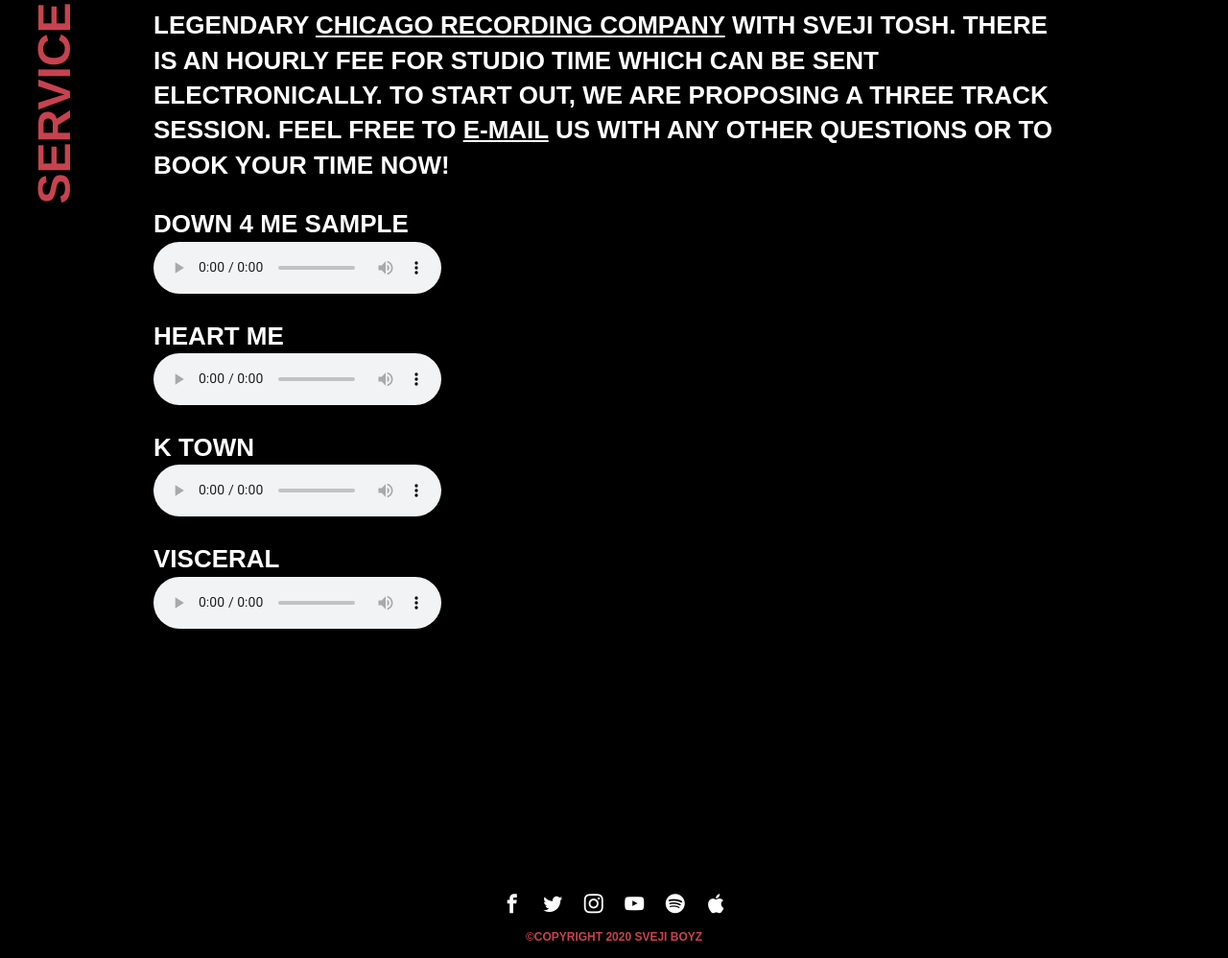
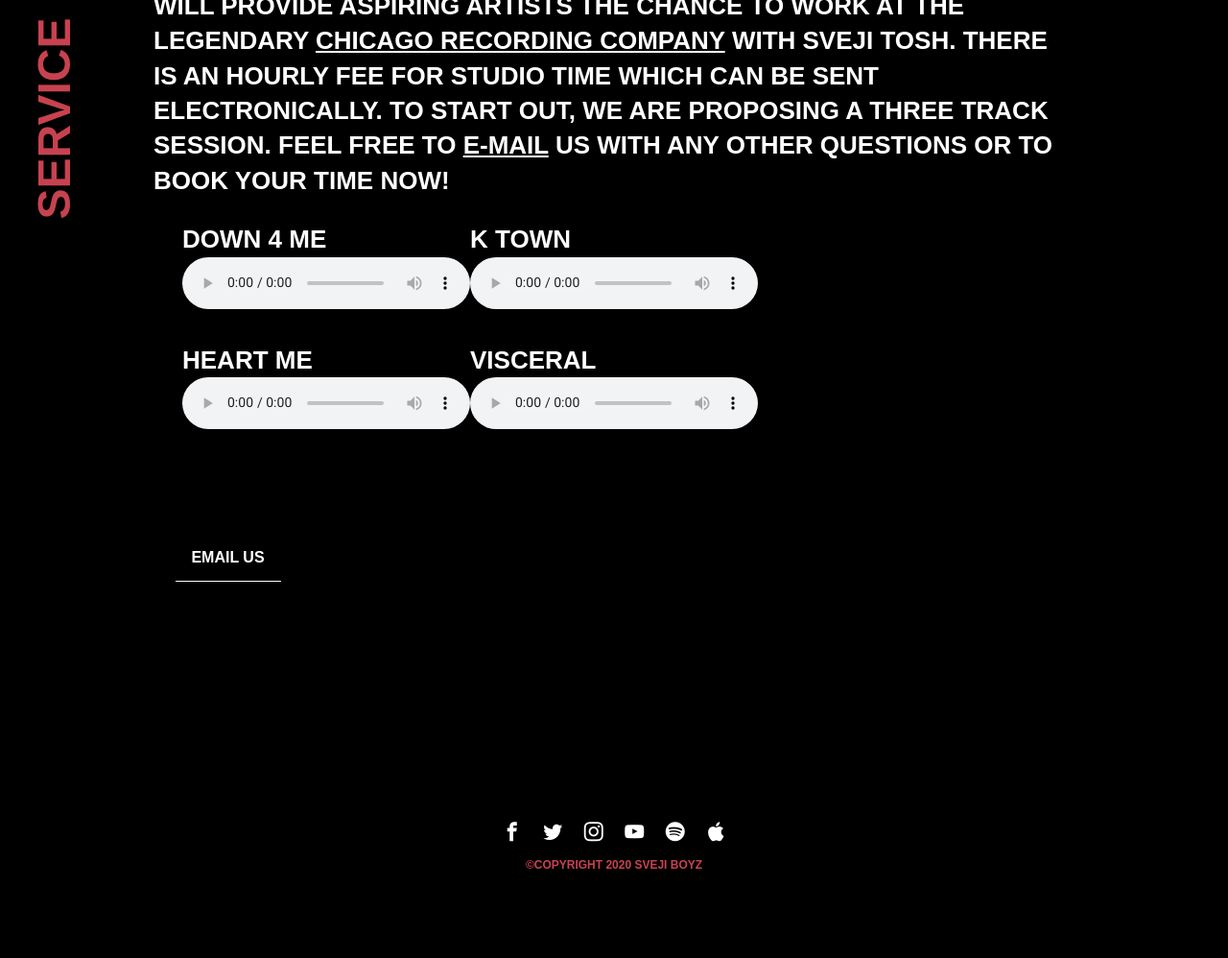
Before and after one commit to jchianelli7/sveji-2.0, a plain HTML site: page main.html in a window 1280 px wide. Shown: the part 3302-4300 px from the top of the page at 96% size. After the commit the page ends 4225 px from the top, so only its background shows below. Drawn offline with nearby package versions, Linux system fonts and the light colour scheme; files whose address does not match are found by name; a web font is replaced by a local one.

Commit message:
[FEATURE] email us

```diff
--- a/main.html
+++ b/main.html
@@ -1,11 +1,4 @@
-<style>
-    @media only screen and (max-width: 768px) {
-        #ppUpdateLightbox {
-            padding: 15px;
-            font-size: 8px;
-        }
-    }
-</style>
+
 <!DOCTYPE html>
 <html>
 
@@ -30,6 +23,34 @@
     <link rel="stylesheet" type="text/css" href="css/header-54.css">
     <link rel="stylesheet" type="text/css" href="css/songkick-1585330700.css">
     <!--<link rel="stylesheet" type="text/css" href="css/shutter.css">-->
+    <link rel="stylesheet" type="text/css" href="css/style.css">
+    <style>
+        @media only screen and (max-width: 768px) {
+            #ppUpdateLightbox {
+                padding: 15px;
+                font-size: 8px;
+            }
+            .Row {
+                display: block;
+            }
+            .Column {
+                display: block;
+            }
+
+        }
+
+        @media only screen and (min-width: 769px) {
+
+            .Row {
+                display: table;
+            }
+            .Column {
+                display: table-cell;
+                padding-left: 5%;
+            }
+
+        }
+    </style>
 
 </head>
 
@@ -274,7 +295,9 @@
                                     questions or to book your time now!
                                 </div>
                                 <div>
-                                    <div style="color: white">Down 4 Me Sample</div>
+                                    <div class="Row">
+                                        <div class="Column">
+                                            <div style="color: white">Down 4 Me</div>
                                             <audio controls>
                                                 <source src="./samples/Down4Me_SSsample%20.wav" type="audio/wav">
                                                 Your browser does not support the audio element.
@@ -287,7 +310,8 @@
                                                 Your browser does not support the audio element.
                                             </audio>
                                             <p></p>
-
+                                        </div>
+                                        <div class="Column">
                                             <div style="color: white">K Town</div>
                                             <audio controls>
                                                 <source src="./samples/KTown_SSsample.wav" type="audio/wav">
@@ -303,6 +327,23 @@
                                             <p></p>
 
                                         </div>
+
+                                    </div>
+
+
+
+
+                                </div>
+                                <br>
+                                <br>
+
+                                <div class="mlist-submit ">
+											<span class="button link-2">
+												<span>
+                                                <a href="mailto:svejiboyz@gmail.com"
+                                                   target="_top">EMAIL US</a></span>
+											</span>
+                                </div>
                             </div>
 
                             <!--terms -->
@@ -310,6 +351,8 @@
                     </div>
                 </div>
             </div>
+
+
         </div>
         <!--footer wrapper-->
         <div class="footerWrapper">
```
Also changed, not shown: index.html (+1 -0 lines), 1 other file. Lines whose indentation alone changed are shown as unchanged.
